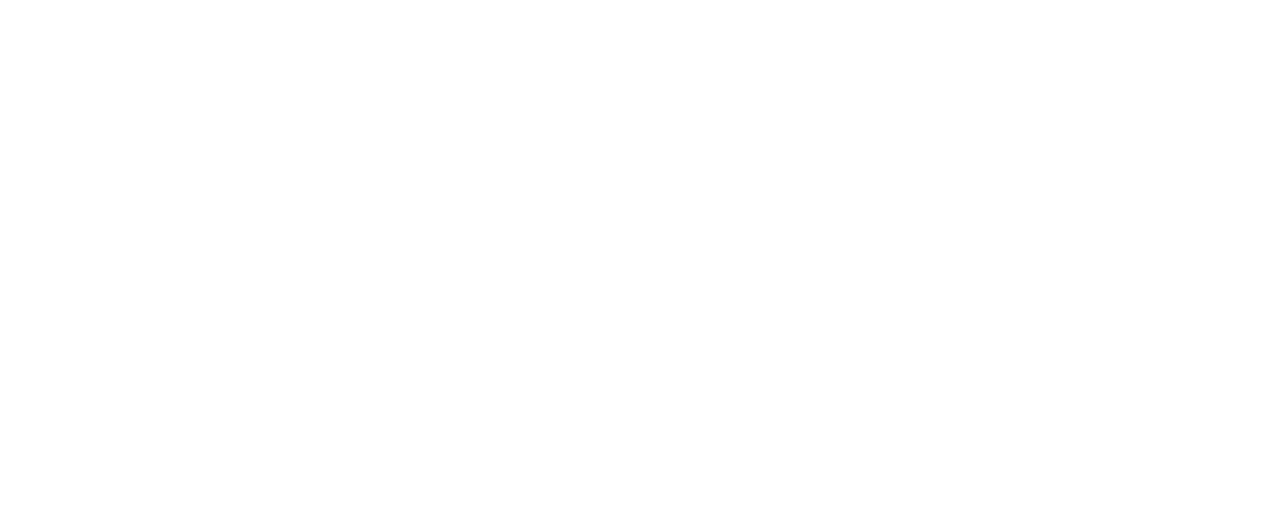
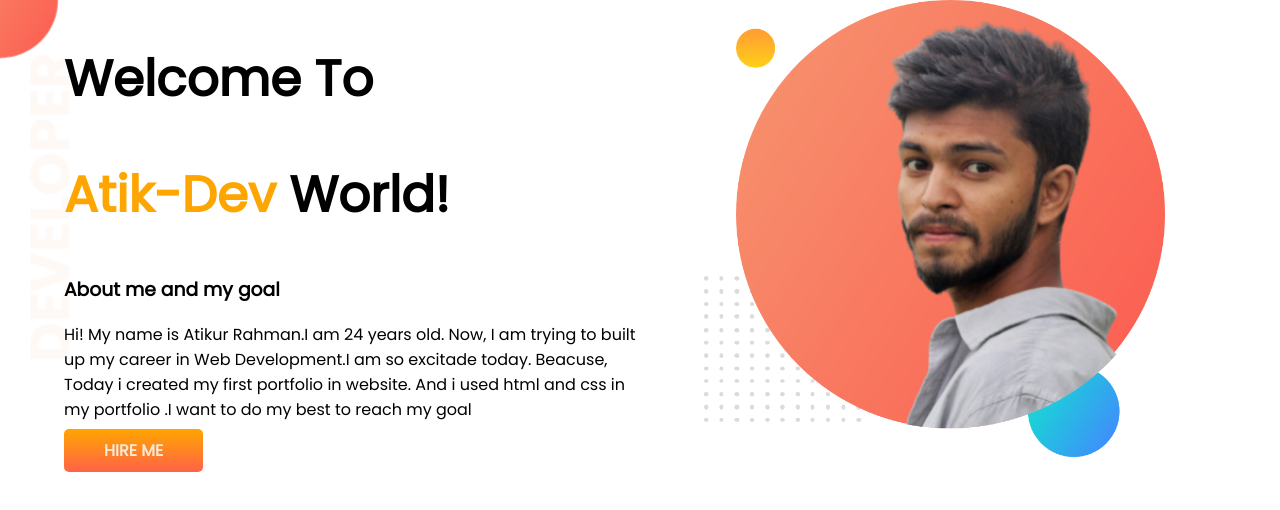
Before and after one commit to atikbd-dev/developer-portfolio, a plain HTML site: page index.html in a window 1280 px wide. Drawn offline with Linux system fonts and the light colour scheme.

Commit message:
banner add

```diff
--- a/index.html
+++ b/index.html
@@ -5,9 +5,28 @@
     <meta http-equiv="X-UA-Compatible" content="IE=edge">
     <meta name="viewport" content="width=device-width, initial-scale=1.0">
     <title>Atikur Portfolio</title>
+    <link rel="preconnect" href="https://fonts.googleapis.com">
+<link rel="preconnect" href="https://fonts.gstatic.com" crossorigin>
+<link href="https://fonts.googleapis.com/css2?family=Poppins&display=swap" rel="stylesheet">
     <link rel="stylesheet" href="style.css">
 </head>
 <body>
 
+      <section class="top-banner">
+        <div class="half-width">
+            <h1>Welcome To</h1>
+
+            <h1><span class="orange">Atik-Dev</span> World!</h1>
+
+            <h3>About me and my goal</h3>
+            <p>Hi! My name is Atikur Rahman.I am 24 years old. Now, I am trying to built up my career in Web Development.I am so excitade today. Beacuse, Today i created my first portfolio in website. And i used html and css in my portfolio .I want to do my best to reach my goal</p>
+            <a class="link-button" target="_blank" href="https://github.com/atikbd-dev">HIRE ME</a>
+          </div>
+
+
+            <div class="half-width"><img src="images/Atikur.png" alt=""></div>
+
+      </section>
+
 </body>
 </html>
--- a/style.css
+++ b/style.css
@@ -0,0 +1,33 @@
+body{
+    font-family: 'Poppins', sans-serif;
+    margin: 0%;
+}
+h1{
+    font-size: 50px;
+}
+.orange{
+    color: orange;
+}
+section{
+    display:flex
+}
+.half-width{
+    width: 50%;
+    padding-left: 5%;
+}
+.half-width img{
+    width: 80%;
+}
+.link-button{
+ text-decoration: none;
+ background-image: linear-gradient(orange, tomato);
+ padding: 10px 40px;
+ border-radius: 5px;
+ color: antiquewhite;
+ font-weight: 700;
+
+}
+.top-banner{
+    background-image: url(images/top-banner.png);
+    background-repeat: no-repeat;
+}
```
Also changed, not shown: images/Atikur.png (added), images/dream-bg.png (added), images/exp-bg.png (added), images/jhankar.png (added), images/jhankar2.png (added), images/my-bg.png (added), images/my-bg2.png (added), images/top-banner.png (added), showOff/IMG_0390.JPG (added), showOff/IMG_0403.JPG (added), 8 other files.
